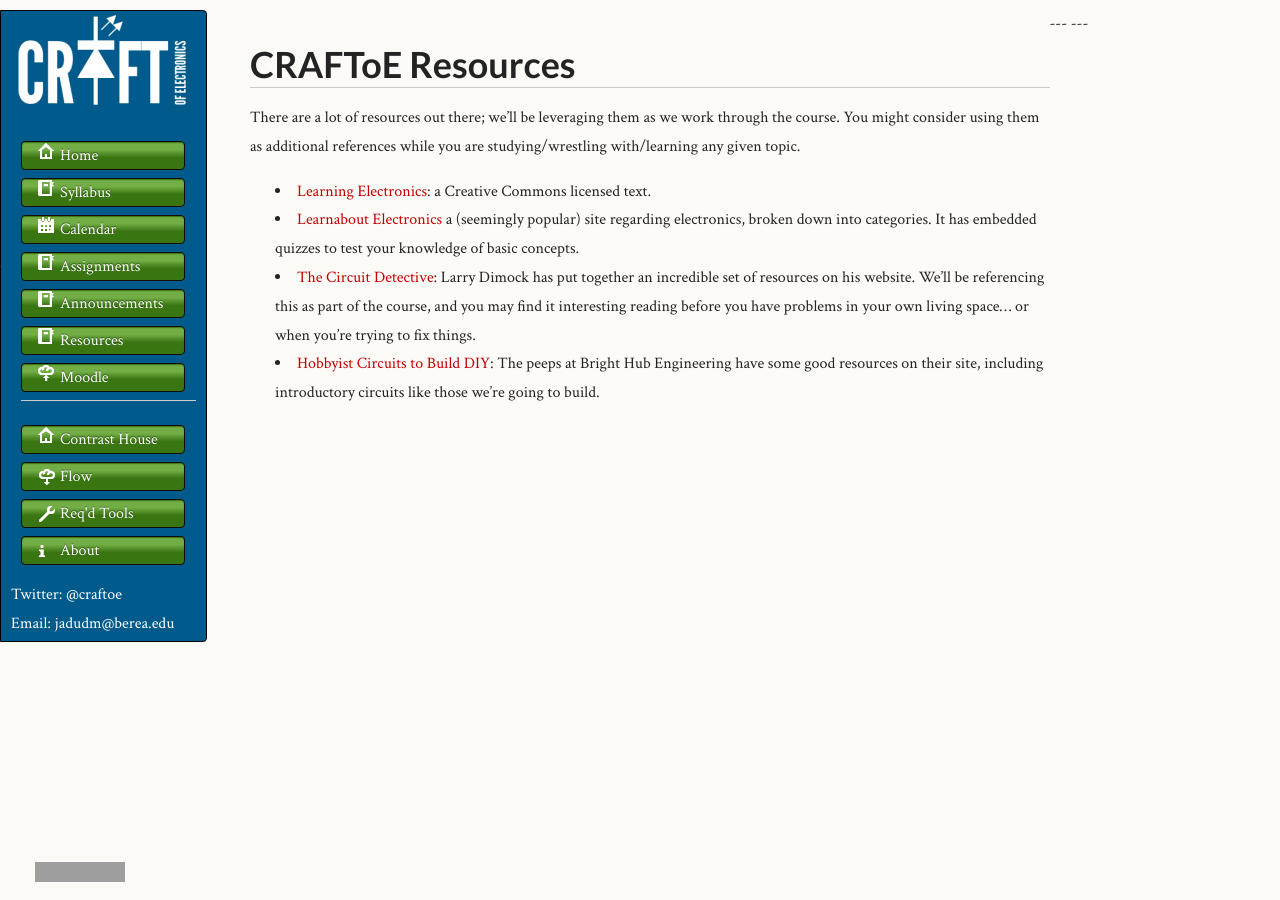
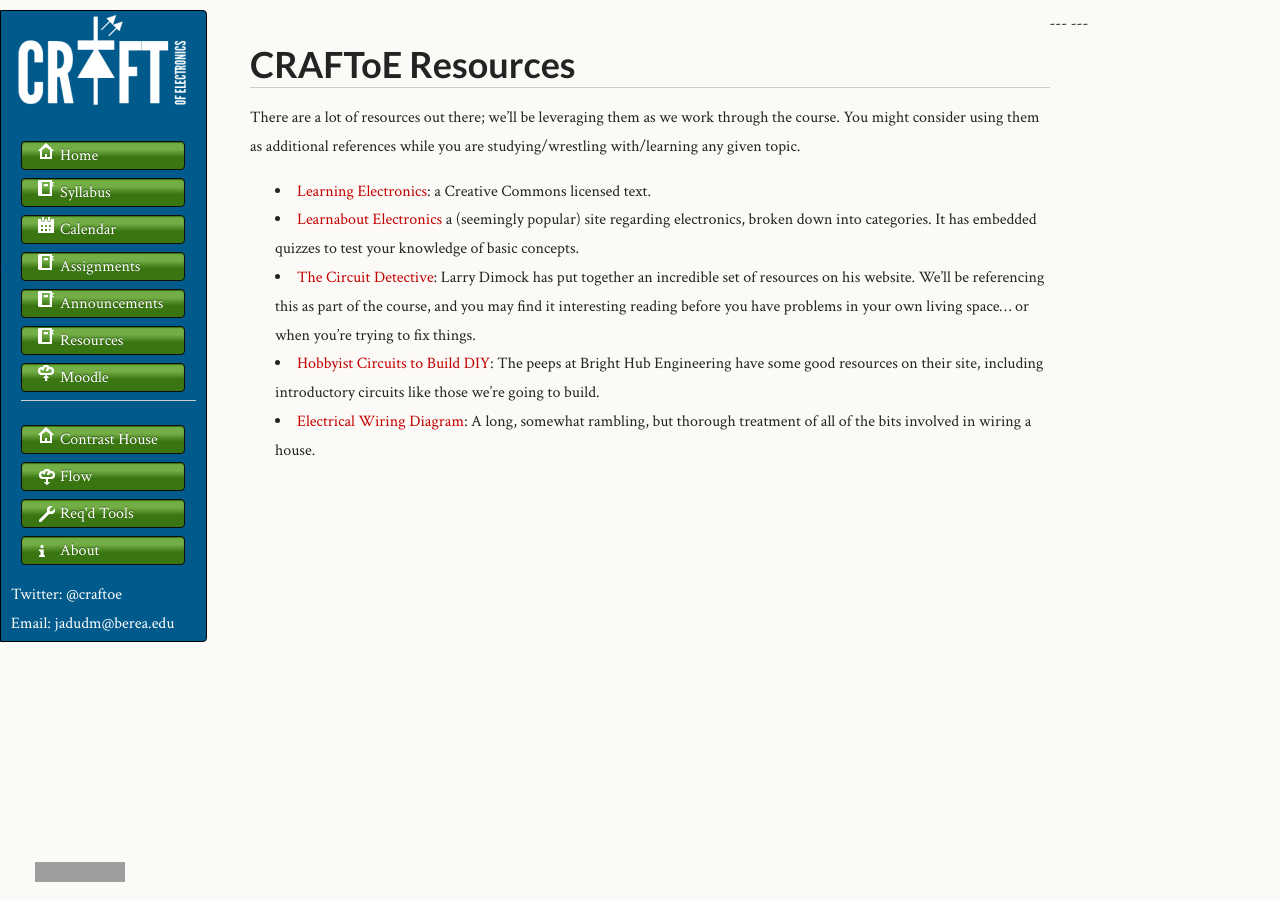
Before and after one commit to craftofelectronics/craftofelectronics.github.com, a Jekyll site: the page built from resources.md, in a window 1280 px wide. Built offline with Jekyll 4.4.1, drawn with Linux system fonts in a browser that asks for light colours; grey boxes are pictures that could not be loaded.

```diff
--- a/resources.md
+++ b/resources.md
@@ -11,3 +11,4 @@ There are a lot of resources out there; we'll be leveraging them as we work thro
 * [Learnabout Electronics](http://www.learnabout-electronics.org/) a (seemingly popular) site regarding electronics, broken down into categories. It has embedded quizzes to test your knowledge of basic concepts.
 * [The Circuit Detective](http://www.thecircuitdetective.com/): Larry Dimock has put together an incredible set of resources on his website. We'll be referencing this as part of the course, and you may find it interesting reading before you have problems in your own living space... or when you're trying to fix things.
 * [Hobbyist Circuits to Build DIY](http://www.brighthubengineering.com/diy-electronics-devices/124375-hobbyist-circuits-to-build-diy/): The peeps at Bright Hub Engineering have some good resources on their site, including introductory circuits like those we're going to build.
+* [Electrical Wiring Diagram](http://www.mauenvios.com/trujillo2001/DIYH/DIY_my-own-house-electrical-wiring.htm): A long, somewhat rambling, but thorough treatment of all of the bits involved in wiring a house.
```
Also changed, not shown: _posts/2012-09-03-week-three-plan.md (added, +12 -0 lines).
